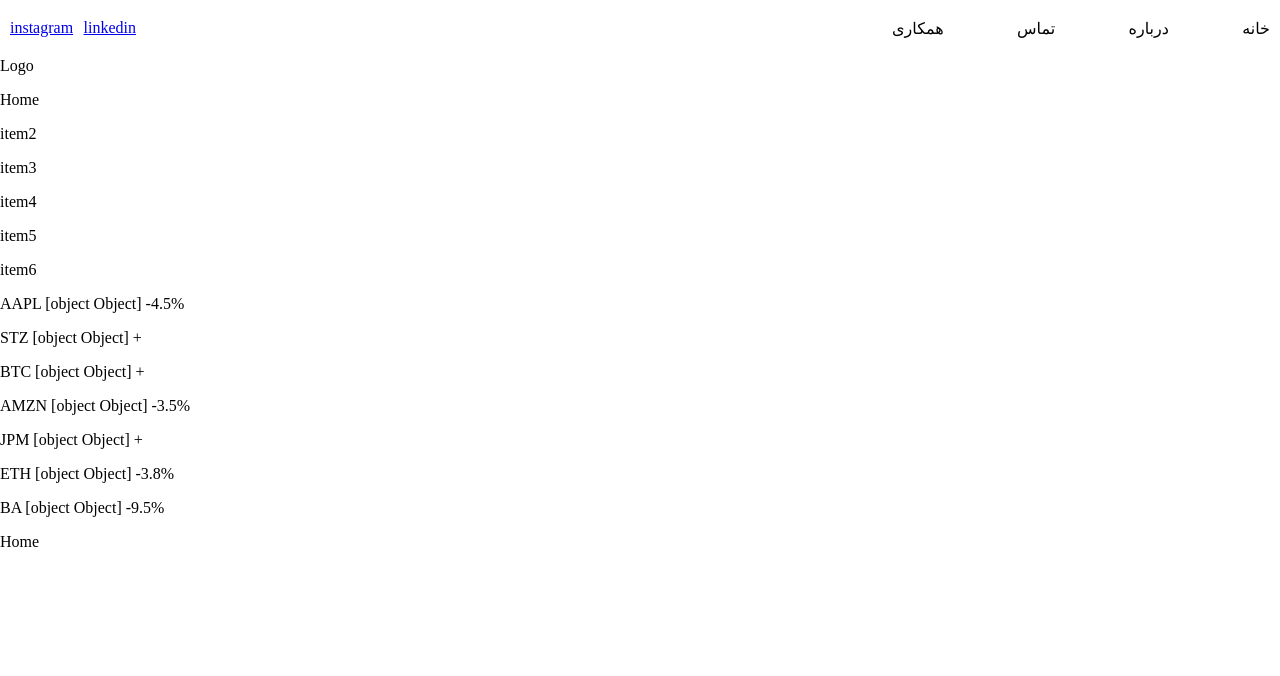
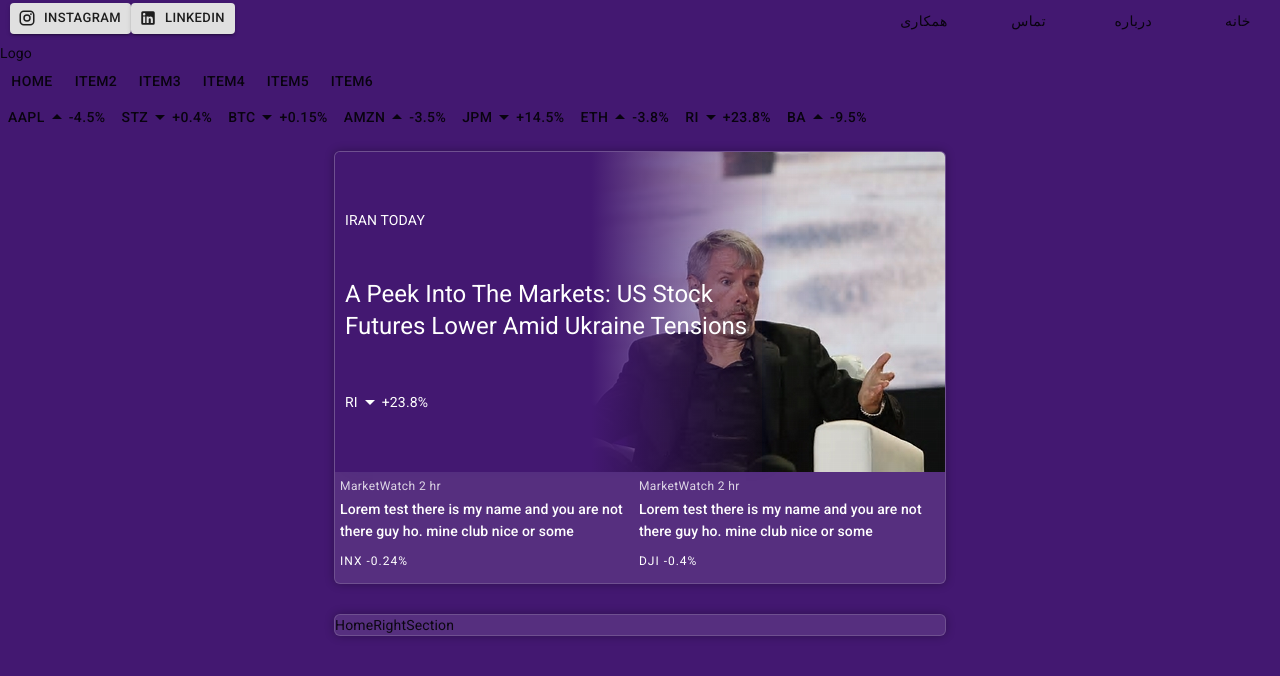
Before and after one commit to Amir-Montazeri/task01, a React (Create React App) app: page / in a window 1280 px wide. Shown: the top 676 px of the page. Built offline with nearby package versions, Linux system fonts and the light colour scheme.

Commit message:
add home

```diff
--- a/public/index.html
+++ b/public/index.html
@@ -14,7 +14,7 @@
     <title>Task 01</title>
     <link rel="stylesheet" href="https://fonts.googleapis.com/css?family=Roboto:300,400,500,700&display=swap" />
   </head>
-  <body style="margin: 0; padding: 0; box-sizing: border-box;">
+  <body style="background: #431871">
     <noscript>You need to enable JavaScript to run this app.</noscript>
     <div id="root"></div>
   </body>
--- a/src/App.js
+++ b/src/App.js
@@ -1,9 +1,13 @@
 import React from 'react';
 import { BrowserRouter as Router, Route, Routes } from 'react-router-dom';
+import { CssBaseline } from '@material-ui/core';
 import NavBar from './pages/NavBar';
+import Home from './pages/Home';
 
 const App = () => {
   return (
+    <>
+      <CssBaseline />
       <div className='app'>
         <Router >
           <NavBar />
@@ -11,11 +15,12 @@ const App = () => {
             <Route path='/about' element={<div>about</div>} />
             <Route path='/contact' element={<div>contact</div>} />
             <Route path='/cooperate' element={<div>cooperate</div>} />
-          <Route path='/' element={<div>Home</div>} />
+            <Route path='/' element={<Home />} />
           </Routes>
         </Router>
       </div>
+    </>
   );
-}
+};
 
 export default App;
--- a/src/components/ItemLink.js
+++ b/src/components/ItemLink.js
@@ -2,24 +2,26 @@ import { Button } from '@material-ui/core';
 import React from 'react';
 import { Link } from 'react-router-dom';
 
-const RowListRendering = ({ title, icon, link, middleIcon }) => {
+const RowListRendering = ({ title, icon, link }) => {
   const renderSocialMediaButton = (title, icon, link) => (
     <a href={link}>
-      <p variant='contained' size='small'>
+      <Button variant='contained' size='small' startIcon={icon || null}>
         {title}
-      </p>
+      </Button>
     </a>
   );
 
   const renderLocalButton = (title, icon, link) => (
-      <p>
+    <Link to={link}>
+      <Button>
         {title}
-      </p>
+      </Button>
+    </Link>
   );
 
   return !link.includes('https') ?
     renderLocalButton(title, null, link) :
-    renderSocialMediaButton(title, null, link)
+    renderSocialMediaButton(title, icon, link)
 };
 
 export default RowListRendering;
--- a/src/data/sample.js
+++ b/src/data/sample.js
@@ -91,6 +91,12 @@ export const navbarData = {
       link: '/currency/ETH'
     },
     {
+      name: 'RI',
+      status: 'increased',
+      changedPersent: '23.8%',
+      link: '/currency/RI'
+    },
+    {
       name: 'BA',
       status: 'decreased',
       changedPersent: '9.5%',
--- /dev/null
+++ b/src/pages/Home/HomeLeftSection.js
@@ -0,0 +1,65 @@
+import React, { useState, useEffect } from 'react';
+import { Box, Grid, Typography } from '@material-ui/core'
+import useHomeStyles from './HomeStyles';
+import { ArrowDropDown, ArrowDropUp } from '@material-ui/icons';
+import { navbarData } from '../../data/sample';
+
+function HomeLeftSection() {
+  const [currency, setCurrency] = useState(null);
+  const styles = useHomeStyles();
+
+  useEffect(() => {
+    const { currencies } = navbarData;
+    const selectedCurrency = currencies.filter(item => item.name == 'RI')
+    setCurrency(selectedCurrency[0]);
+  }, []);
+
+  const icon = {
+    increased: <ArrowDropDown />,
+    decreased: <ArrowDropUp />
+  };
+
+  return (
+    <Box sx={{ position: 'relative', width: 610, overflow: 'hidden', maxWidth: '95vw' }}>
+      <Box className={styles.sizes}>
+        <Grid container direction="column" justifyContent="space-evenly" p={10} className={styles.banner}>
+          <Typography variant='p' component='div'>IRAN TODAY</Typography>
+          <Typography variant='h5' component='h1'>A Peek Into The Markets: US Stock Futures Lower Amid Ukraine Tensions</Typography>
+          <Typography variant='p' component='div' style={{ display: 'flex', alignItems: 'center' }}>
+            {currency?.name}
+            {icon[currency?.status]}
+            {currency?.status == 'increased' ? '+' : '-'}
+            {currency?.changedPersent}
+          </Typography>
+        </Grid>
+        <img
+          style={{
+            position: 'absolute',
+            top: 0,
+            right: 0,
+            width: 468,
+          }}
+          src='./assests/images/banner-02.jpg'
+          className={styles.sizes}
+        />
+      </Box>
+      <Grid container style={{
+        minHeight: 100,
+        maxWidth: '95vw'
+      }}>
+        <Grid container direction="column" justifyContent='space-evenly' className={styles.bottomFields}>
+          <Typography variant='caption' style={{ opacity: .8 }}>MarketWatch 2 hr</Typography>
+          <Typography variant='subtitle2' style={{ margin: '3px 0' }}>Lorem test there is my name and you are not there guy ho. mine club nice or some</Typography>
+          <Typography variant='overline'>INX -0.24%</Typography>
+        </Grid>
+        <Grid container direction="column" justifyContent='space-evenly' className={styles.bottomFields}>
+          <Typography variant='caption' style={{ opacity: .8 }}>MarketWatch 2 hr</Typography>
+          <Typography variant='subtitle2' style={{ margin: '3px 0' }}>Lorem test there is my name and you are not there guy ho. mine club nice or some</Typography>
+          <Typography variant='overline'>DJI -0.4%</Typography>
+        </Grid>
+      </Grid>
+    </Box>
+  );
+}
+
+export default HomeLeftSection
--- /dev/null
+++ b/src/pages/Home/HomeRightSection.js
@@ -0,0 +1,9 @@
+import React from 'react'
+
+function HomeRightSection() {
+  return (
+    <div style={{ width: '610px' }}>HomeRightSection</div>
+  )
+}
+
+export default HomeRightSection
--- /dev/null
+++ b/src/pages/Home/HomeStyles.js
@@ -0,0 +1,40 @@
+import { makeStyles } from '@material-ui/core/styles';
+
+const useHomeStyles = makeStyles({
+  card: {
+    margin: 15,
+    boxShadow: '0 0 10px rgba(1, 1, 1, .3)',
+    border: '1px solid rgba(209, 209, 209, .2)',
+    borderRadius: 6,
+    background: 'rgba(255, 255, 255, .1)',
+    overflow: 'hidden'
+  },
+  banner: {
+    position: 'relative',
+    padding: 10,
+    maxWidth: '70%',
+    height: '100%',
+    color: '#fff',
+    background: 'linear-gradient(to right, rgba(67, 24, 113, 1) 60%, rgba(67, 24, 113, .1))',
+    boxShadow: '10px -2px 15px -4px rgba(4, 0, 128, .13)',
+    zIndex: 5
+  },
+  sizes: {
+    maxWidth: '95vw',
+    height: 320,
+
+    ["@media (max-width: 380px)"]: {
+      height: 200
+    }
+  },
+  bottomFields: {
+    padding: 5,
+    width: '49%',
+    color: '#fff',
+    ['> *']: {
+      paddingTop: 10
+    }
+  }
+});
+
+export default useHomeStyles;
--- /dev/null
+++ b/src/pages/Home/index.js
@@ -0,0 +1,24 @@
+import React from 'react';
+import { Grid, Box } from '@material-ui/core';
+import useHomeStyles from './HomeStyles';
+import HomeLeftSection from './HomeLeftSection';
+import HomeRightSection from './HomeRightSection';
+
+const Home = () => {
+  const styles = useHomeStyles();
+
+  return (
+    <Box>
+      <Grid container justifyContent='center' wrap='wrap'>
+        <Grid item className={styles.card}>
+          <HomeLeftSection />
+        </Grid>
+        <Grid item className={styles.card}>
+          <HomeRightSection />
+        </Grid>
+      </Grid>
+    </Box>
+  )
+}
+
+export default Home;
--- a/src/pages/NavBar/NavBottom.js
+++ b/src/pages/NavBar/NavBottom.js
@@ -8,12 +8,17 @@ const NavBottom = () => {
   const icon = {
     increased: <ArrowDropDown />,
     decreased: <ArrowDropUp />
-  }
+  };
 
   return (
     <Box>
       {navbarData.currencies.map(({ name, status, changedPersent, link }) => {
-        const title = `${name} ${<ArrowDropDown />} ${status == 'increased' ? '+' : '-' + changedPersent}`
+        const title = <>
+          {name}
+          {icon[status]}
+          {status == 'increased' ? '+' : '-'}
+          {changedPersent}
+        </>
         return (
           <ItemLink title={title} link={link} key={name} />
         )
--- a/src/pages/NavBar/NavTop.js
+++ b/src/pages/NavBar/NavTop.js
@@ -1,9 +1,15 @@
 import React from 'react';
 import { Grid, Box } from '@material-ui/core';
+import { Instagram, LinkedIn } from '@material-ui/icons'
 import { ItemLink } from '../../components';
 import { navbarData } from '../../data/sample';
 
 const NavTop = () => {
+  const icon = {
+    instagram: <Instagram />,
+    linkedin: <LinkedIn />
+  }
+
   return (
     <Grid container justifyContent='space-between' style={{ padding: '3px 10px' }}>
       <Box sx={{
@@ -12,7 +18,7 @@ const NavTop = () => {
         display: 'flex',
         justifyContent: 'space-between'
       }}>
-        {navbarData.socialMedias.map(({ name, link }) => <ItemLink title={name} link={link} key={name} />)}
+        {navbarData.socialMedias.map(({ name, link }) => <ItemLink title={name} link={link} icon={icon[name]} key={name} />)}
       </Box>
       <Box sx={{
         width: '30%',
--- /dev/null
+++ b/test.css
@@ -0,0 +1,3 @@
+* {
+  background: rgba(67, 24, 113, 1);
+}
```
Also changed, not shown: public/assests/images/banner-01.png (added), public/assests/images/banner-02.jpg (added). Lines whose indentation alone changed are shown as unchanged.
